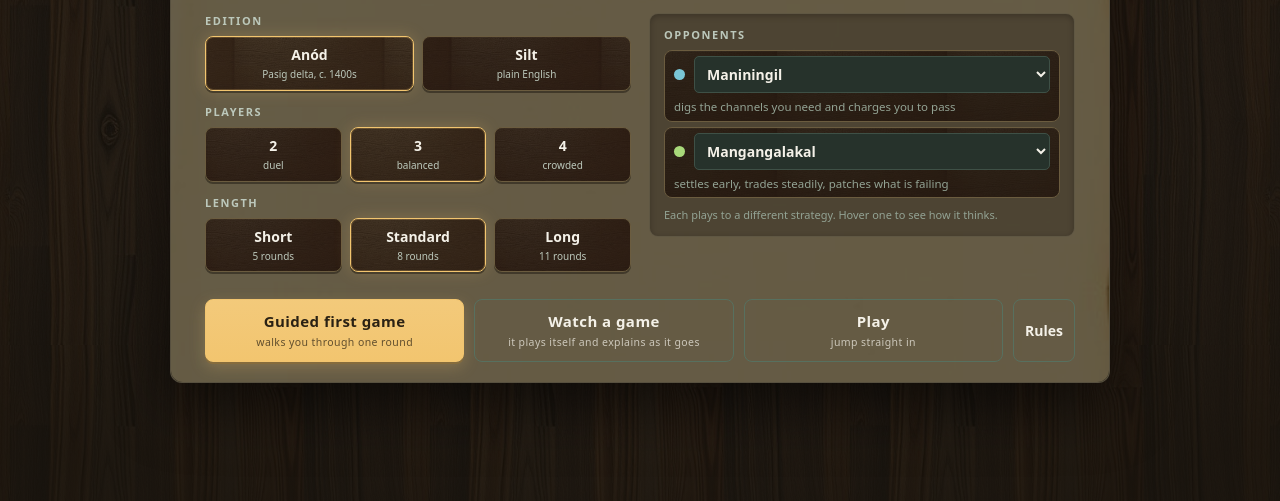
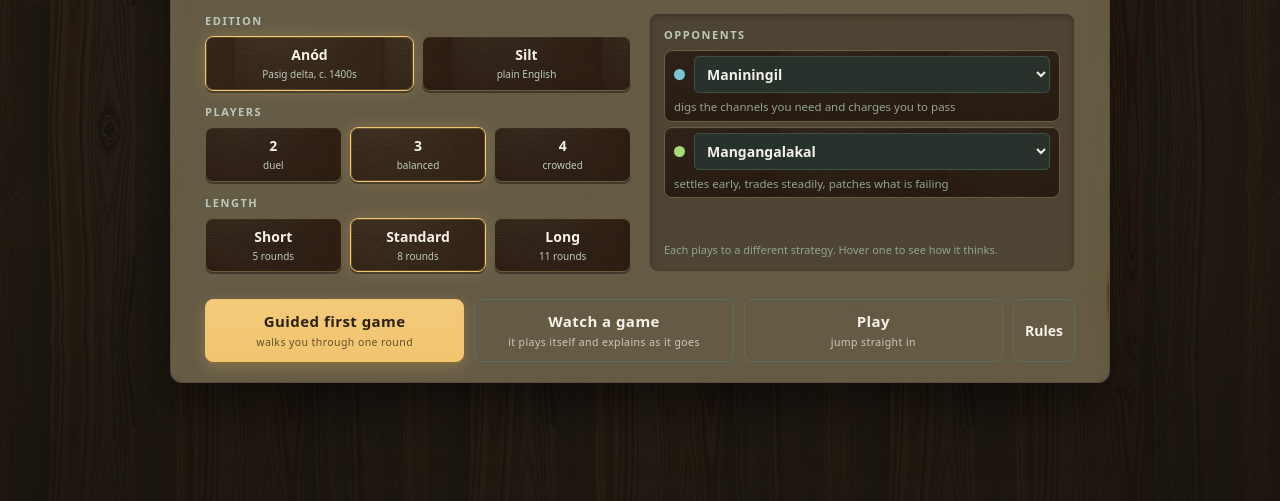
Before and after one commit to Popo422/silt, a website with bundled scripts: page index.html in a window 1280 px wide. Shown: the part 265-766 px from the top of the page. Built offline with nearby package versions, Linux system fonts and the light colour scheme.

Commit message:
Balance the menu's two columns
The left setup column stacks three fieldsets (Edition, Players, Length) while the
right holds a single Opponents box. With align-items:start the box hugged the top
and ended short, so the layout read as "the left side pushes down, the right lifts
up". Stretch both columns to a shared height so they top- and bottom-align; the
Opponents box fills its column and its strategy note drops to the bottom.

```diff
--- a/index.html
+++ b/index.html
@@ -44,12 +44,20 @@
     opacity:.5;filter:brightness(.56) saturate(1.1)}
   /* Two columns so the setup stops being a tall stack of identical rows. Falls
      back to one column when there is not room for two. */
-  .setupGrid{display:grid;grid-template-columns:1fr 1fr;gap:18px;align-items:start}
+  /* stretch, not start: the left column (Edition + Players + Length) is taller
+     than the single Opponents box, and align-items:start let that box hug the top
+     and float short — reading as "the left side pushes down, the right lifts up".
+     Stretching makes both columns share a height so they top- AND bottom-align. */
+  .setupGrid{display:grid;grid-template-columns:1fr 1fr;gap:18px;align-items:stretch}
   @media (max-width:760px){.setupGrid{grid-template-columns:1fr;gap:0}}
-  .setupCol{min-width:0}
-  .opponentsBox{background:rgba(18,14,9,.28);border:1px solid rgba(255,238,205,.1);
+  .setupCol{min-width:0;display:flex;flex-direction:column}
+  /* Fill the column height and let the bot rows breathe into the extra space. */
+  .opponentsBox{flex:1;display:flex;flex-direction:column;
+    background:rgba(18,14,9,.28);border:1px solid rgba(255,238,205,.1);
     border-radius:9px;padding:13px 14px;box-shadow:inset 0 2px 6px rgba(0,0,0,.25)}
-  .fieldNote{margin:9px 0 0;font-size:11px;color:var(--dim2);line-height:1.45}
+  /* Push the note to the bottom of the (now taller) box so the extra height falls
+     as breathing room above it, not an awkward gap below. */
+  .fieldNote{margin:auto 0 0;padding-top:9px;font-size:11px;color:var(--dim2);line-height:1.45}
   .brand{display:flex;align-items:center;gap:16px;margin-bottom:6px}
   .brand svg{width:46px;height:46px;color:var(--gold);flex:none}
   .brand h1{margin:0;font-size:38px;letter-spacing:.28em;font-weight:600}
```
